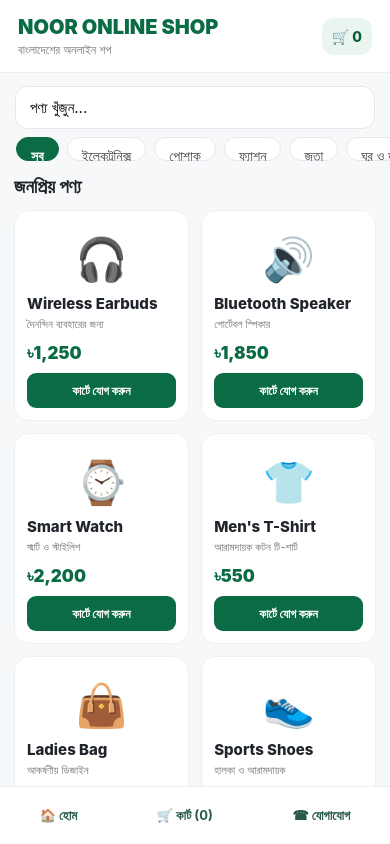
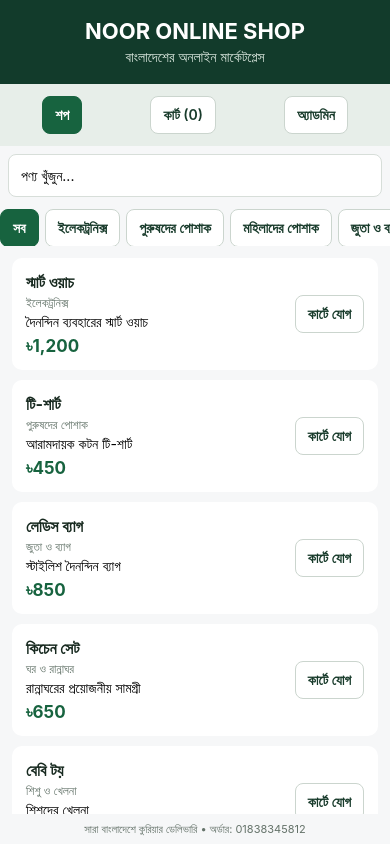
Before and after one commit to ritoj1994-sudo/NOOR-ONLINE-SHOP, a React Native app: screen / in a window 390 px wide. Built offline with nearby package versions, Linux system fonts and the light colour scheme.

Commit message:
Add files via upload

```diff
--- a/App.js
+++ b/App.js
@@ -1,150 +1,79 @@
-import React, { useMemo, useState } from "react";
-import {
-  SafeAreaView, View, Text, TextInput, ScrollView, TouchableOpacity,
-  StyleSheet, Alert, Linking
-} from "react-native";
-import { StatusBar } from "expo-status-bar";
+import React, {useEffect, useMemo, useState} from "react";
+import {SafeAreaView, View, Text, TextInput, TouchableOpacity, FlatList, ScrollView, Alert, Linking, StyleSheet} from "react-native";
+import AsyncStorage from "@react-native-async-storage/async-storage";
 
-const WHATSAPP = "01838345812";
-const PRODUCTS = [
-  { id: "1", name: "Wireless Earbuds", category: "ইলেকট্রনিক্স", price: 1250, emoji: "🎧", desc: "দৈনন্দিন ব্যবহারের জন্য" },
-  { id: "2", name: "Bluetooth Speaker", category: "ইলেকট্রনিক্স", price: 1850, emoji: "🔊", desc: "পোর্টেবল স্পিকার" },
-  { id: "3", name: "Smart Watch", category: "ইলেকট্রনিক্স", price: 2200, emoji: "⌚", desc: "স্মার্ট ও স্টাইলিশ" },
-  { id: "4", name: "Men's T-Shirt", category: "পোশাক", price: 550, emoji: "👕", desc: "আরামদায়ক কটন টি-শার্ট" },
-  { id: "5", name: "Ladies Bag", category: "ফ্যাশন", price: 1450, emoji: "👜", desc: "আকর্ষণীয় ডিজাইন" },
-  { id: "6", name: "Sports Shoes", category: "জুতা", price: 1950, emoji: "👟", desc: "হালকা ও আরামদায়ক" },
-  { id: "7", name: "LED Desk Lamp", category: "ঘর ও জীবন", price: 900, emoji: "💡", desc: "পড়ার টেবিলের জন্য" },
-  { id: "8", name: "Backpack", category: "ব্যাগ", price: 1100, emoji: "🎒", desc: "স্কুল ও ভ্রমণের জন্য" }
+const ORDER_PHONE = "01838345812";
+const CATEGORIES = ["সব", "ইলেকট্রনিক্স", "পুরুষদের পোশাক", "মহিলাদের পোশাক", "জুতা ও ব্যাগ", "কসমেটিকস", "ঘর ও রান্নাঘর", "খাবার ও গ্রোসারি", "শিশু ও খেলনা", "অন্যান্য"];
+const STARTER = [
+ {id:"1",name:"স্মার্ট ওয়াচ",price:"1200",category:"ইলেকট্রনিক্স",description:"দৈনন্দিন ব্যবহারের স্মার্ট ওয়াচ"},
+ {id:"2",name:"টি-শার্ট",price:"450",category:"পুরুষদের পোশাক",description:"আরামদায়ক কটন টি-শার্ট"},
+ {id:"3",name:"লেডিস ব্যাগ",price:"850",category:"জুতা ও ব্যাগ",description:"স্টাইলিশ দৈনন্দিন ব্যাগ"},
+ {id:"4",name:"কিচেন সেট",price:"650",category:"ঘর ও রান্নাঘর",description:"রান্নাঘরের প্রয়োজনীয় সামগ্রী"},
+ {id:"5",name:"বেবি টয়",price:"350",category:"শিশু ও খেলনা",description:"শিশুদের খেলনা"}
 ];
-const CATEGORIES = ["সব", "ইলেকট্রনিক্স", "পোশাক", "ফ্যাশন", "জুতা", "ঘর ও জীবন", "ব্যাগ"];
-const money = n => "৳" + Number(n).toLocaleString("en-BD");
+const money = n => "৳" + Number(n || 0).toLocaleString("en-BD");
 
 export default function App() {
-  const [query, setQuery] = useState("");
-  const [category, setCategory] = useState("সব");
-  const [cart, setCart] = useState({});
-  const [page, setPage] = useState("shop");
-  const [customer, setCustomer] = useState({ name: "", phone: "", address: "" });
+ const [products,setProducts] = useState(STARTER);
+ const [cart,setCart] = useState({});
+ const [category,setCategory] = useState("সব");
+ const [search,setSearch] = useState("");
+ const [page,setPage] = useState("shop");
+ const [name,setName] = useState("");
+ const [phone,setPhone] = useState("");
+ const [address,setAddress] = useState("");
+ const [payment,setPayment] = useState("ক্যাশ অন ডেলিভারি");
+ const [pName,setPName] = useState("");
+ const [pPrice,setPPrice] = useState("");
+ const [pCategory,setPCategory] = useState("অন্যান্য");
+ const [pDescription,setPDescription] = useState("");
 
-  const filtered = useMemo(() => PRODUCTS.filter(p =>
-    (category === "সব" || p.category === category) &&
-    (p.name.toLowerCase().includes(query.toLowerCase()) || p.category.includes(query))
-  ), [query, category]);
+ useEffect(()=>{(async()=>{
+   try {
+    const saved = await AsyncStorage.getItem("noor_products");
+    const savedCart = await AsyncStorage.getItem("noor_cart");
+    if(saved) setProducts(JSON.parse(saved));
+    if(savedCart) setCart(JSON.parse(savedCart));
+   } catch(e) {}
+ })();},[]);
+ useEffect(()=>{AsyncStorage.setItem("noor_products",JSON.stringify(products)).catch(()=>{});},[products]);
+ useEffect(()=>{AsyncStorage.setItem("noor_cart",JSON.stringify(cart)).catch(()=>{});},[cart]);
 
-  const count = Object.values(cart).reduce((a, b) => a + b, 0);
-  const total = PRODUCTS.reduce((sum, p) => sum + p.price * (cart[p.id] || 0), 0);
-  const add = id => setCart(old => ({ ...old, [id]: (old[id] || 0) + 1 }));
-  const remove = id => setCart(old => {
-    const next = { ...old };
-    if ((next[id] || 0) <= 1) delete next[id]; else next[id] -= 1;
-    return next;
-  });
+ const visible = useMemo(()=>products.filter(p=>(category==="সব"||p.category===category) && (p.name+" "+p.category).toLowerCase().includes(search.toLowerCase())),[products,category,search]);
+ const cartItems = products.filter(p=>cart[p.id]).map(p=>({...p,qty:cart[p.id]}));
+ const total = cartItems.reduce((s,p)=>s+Number(p.price)*p.qty,0);
+ const add = id=>setCart(c=>({...c,[id]:(c[id]||0)+1}));
+ const change = (id,d)=>setCart(c=>{const n={...c}; n[id]=(n[id]||0)+d; if(n[id]<=0) delete n[id]; return n;});
+ const order = async()=>{
+   if(!name.trim()||!phone.trim()||!address.trim()){Alert.alert("তথ্য প্রয়োজন","নাম, ফোন নম্বর ও ঠিকানা লিখুন।");return;}
+   if(!cartItems.length){Alert.alert("কার্ট খালি","আগে পণ্য যোগ করুন।");return;}
+   const lines=cartItems.map(p=>`${p.name} x ${p.qty} = ${money(Number(p.price)*p.qty)}`).join("\n");
+   const msg=`NOOR ONLINE SHOP অর্ডার\nনাম: ${name}\nফোন: ${phone}\nঠিকানা: ${address}\nপেমেন্ট: ${payment}\n\n${lines}\nমোট: ${money(total)}\n\nদয়া করে অর্ডার নিশ্চিত করুন।`;
+   const url=`https://wa.me/88${ORDER_PHONE}?text=${encodeURIComponent(msg)}`;
+   try { await Linking.openURL(url); } catch(e) { Alert.alert("সমস্যা","WhatsApp খুলতে পারেনি।"); }
+ };
+ const addProduct=()=>{
+   if(!pName.trim()||!pPrice.trim()||isNaN(Number(pPrice))){Alert.alert("সঠিক তথ্য দিন","পণ্যের নাম ও সঠিক দাম লিখুন।");return;}
+   setProducts(ps=>[{id:Date.now().toString(),name:pName.trim(),price:pPrice.trim(),category:pCategory,description:pDescription.trim()},...ps]);
+   setPName("");setPPrice("");setPDescription("");Alert.alert("যোগ হয়েছে","পণ্যটি এই ফোনে সংরক্ষিত হয়েছে।");
+ };
+ const removeProduct=id=>Alert.alert("পণ্য মুছবেন?","এই পণ্যটি তালিকা থেকে মুছে যাবে।",[{text:"না"},{text:"মুছুন",style:"destructive",onPress:()=>setProducts(ps=>ps.filter(p=>p.id!==id))}]);
 
-  const sendOrder = async () => {
-    if (!count) return Alert.alert("কার্ট খালি", "অর্ডার করার আগে পণ্য যোগ করুন।");
-    if (!customer.name.trim() || !customer.phone.trim() || !customer.address.trim()) {
-      return Alert.alert("তথ্য প্রয়োজন", "নাম, ফোন নম্বর ও ঠিকানা লিখুন।");
-    }
-    const lines = PRODUCTS.filter(p => cart[p.id]).map(p =>
-      `${p.name} x ${cart[p.id]} = ${money(p.price * cart[p.id])}`
-    ).join("\n");
-    const message = `NOOR ONLINE SHOP অর্ডার\nনাম: ${customer.name}\nফোন: ${customer.phone}\nঠিকানা: ${customer.address}\n\n${lines}\n\nমোট: ${money(total)}`;
-    const url = `https://wa.me/88${WHATSAPP}?text=${encodeURIComponent(message)}`;
-    try { await Linking.openURL(url); }
-    catch { Alert.alert("সমস্যা", "WhatsApp খুলতে পারছি না। পরে আবার চেষ্টা করুন।"); }
-  };
-
-  return (
-    <SafeAreaView style={styles.safe}>
-      <StatusBar style="dark" />
-      <View style={styles.header}>
-        <View>
-          <Text style={styles.brand}>NOOR ONLINE SHOP</Text>
-          <Text style={styles.tagline}>বাংলাদেশের অনলাইন শপ</Text>
-        </View>
-        <TouchableOpacity style={styles.cartBadge} onPress={() => setPage("cart")}>
-          <Text style={styles.cartText}>🛒 {count}</Text>
-        </TouchableOpacity>
-      </View>
-
-      {page === "shop" && <>
-        <View style={styles.searchWrap}>
-          <TextInput value={query} onChangeText={setQuery} placeholder="পণ্য খুঁজুন..." style={styles.search} />
-        </View>
-        <ScrollView horizontal showsHorizontalScrollIndicator={false} style={styles.categories}>
-          {CATEGORIES.map(c => <TouchableOpacity key={c} onPress={() => setCategory(c)}
-            style={[styles.chip, category === c && styles.chipActive]}>
-            <Text style={[styles.chipText, category === c && styles.chipTextActive]}>{c}</Text>
-          </TouchableOpacity>)}
-        </ScrollView>
-        <ScrollView contentContainerStyle={styles.productList}>
-          <Text style={styles.sectionTitle}>জনপ্রিয় পণ্য</Text>
-          <View style={styles.grid}>
-            {filtered.map(p => <View key={p.id} style={styles.product}>
-              <Text style={styles.emoji}>{p.emoji}</Text>
-              <Text style={styles.productName}>{p.name}</Text>
-              <Text style={styles.desc}>{p.desc}</Text>
-              <Text style={styles.price}>{money(p.price)}</Text>
-              <TouchableOpacity style={styles.addButton} onPress={() => add(p.id)}>
-                <Text style={styles.addText}>কার্টে যোগ করুন</Text>
-              </TouchableOpacity>
-            </View>)}
-          </View>
-          {!filtered.length && <Text style={styles.empty}>কোনো পণ্য পাওয়া যায়নি।</Text>}
-          <Text style={styles.note}>দ্রষ্টব্য: এখানে নমুনা পণ্য ও দাম দেওয়া আছে। বিক্রির আগে নিজের পণ্যের তথ্য বসাতে হবে।</Text>
-        </ScrollView>
-      </>}
-
-      {page === "cart" && <ScrollView contentContainerStyle={styles.content}>
-        <Text style={styles.sectionTitle}>আপনার কার্ট</Text>
-        {PRODUCTS.filter(p => cart[p.id]).map(p => <View key={p.id} style={styles.cartRow}>
-          <Text style={styles.cartItem}>{p.emoji} {p.name}{"\n"}{money(p.price)} × {cart[p.id]}</Text>
-          <View style={styles.qty}>
-            <TouchableOpacity onPress={() => remove(p.id)} style={styles.qtyBtn}><Text>−</Text></TouchableOpacity>
-            <Text>{cart[p.id]}</Text>
-            <TouchableOpacity onPress={() => add(p.id)} style={styles.qtyBtn}><Text>+</Text></TouchableOpacity>
-          </View>
-        </View>)}
-        {!count && <Text style={styles.empty}>আপনার কার্ট খালি।</Text>}
-        <Text style={styles.total}>সর্বমোট: {money(total)}</Text>
-        {!!count && <>
-          <Text style={styles.sectionTitle}>ডেলিভারির তথ্য</Text>
-          <TextInput style={styles.field} placeholder="আপনার নাম" value={customer.name} onChangeText={v => setCustomer({...customer, name:v})} />
-          <TextInput style={styles.field} placeholder="মোবাইল নম্বর" keyboardType="phone-pad" value={customer.phone} onChangeText={v => setCustomer({...customer, phone:v})} />
-          <TextInput style={[styles.field, styles.address]} placeholder="সম্পূর্ণ ঠিকানা" multiline value={customer.address} onChangeText={v => setCustomer({...customer, address:v})} />
-          <TouchableOpacity style={styles.orderButton} onPress={sendOrder}>
-            <Text style={styles.orderText}>WhatsApp-এ অর্ডার পাঠান</Text>
-          </TouchableOpacity>
-        </>}
-        <TouchableOpacity onPress={() => setPage("shop")} style={styles.backButton}><Text style={styles.backText}>← কেনাকাটা চালিয়ে যান</Text></TouchableOpacity>
-      </ScrollView>}
-
-      <View style={styles.footer}>
-        <TouchableOpacity onPress={() => setPage("shop")}><Text style={styles.footerText}>🏠 হোম</Text></TouchableOpacity>
-        <TouchableOpacity onPress={() => setPage("cart")}><Text style={styles.footerText}>🛒 কার্ট ({count})</Text></TouchableOpacity>
-        <TouchableOpacity onPress={() => Linking.openURL(`https://wa.me/88${WHATSAPP}`)}><Text style={styles.footerText}>☎ যোগাযোগ</Text></TouchableOpacity>
-      </View>
-    </SafeAreaView>
-  );
+ const btn=(label,onPress,active=false)=> <TouchableOpacity onPress={onPress} style={[styles.btn,active&&styles.active]}><Text style={[styles.btnText,active&&{color:"#fff"}]}>{label}</Text></TouchableOpacity>;
+ return <SafeAreaView style={styles.safe}>
+  <View style={styles.header}><Text style={styles.logo}>NOOR ONLINE SHOP</Text><Text style={styles.sub}>বাংলাদেশের অনলাইন মার্কেটপ্লেস</Text></View>
+  <View style={styles.nav}>{btn("শপ",()=>setPage("shop"),page==="shop")}{btn(`কার্ট (${Object.values(cart).reduce((a,b)=>a+b,0)})`,()=>setPage("cart"),page==="cart")}{btn("অ্যাডমিন",()=>setPage("admin"),page==="admin")}</View>
+  {page==="shop"&&<><TextInput style={styles.input} placeholder="পণ্য খুঁজুন..." value={search} onChangeText={setSearch}/><ScrollView horizontal showsHorizontalScrollIndicator={false} style={{maxHeight:48}}>{CATEGORIES.map(c=><View key={c} style={{marginRight:6}}>{btn(c,()=>setCategory(c),category===c)}</View>)}</ScrollView>
+   <FlatList data={visible} keyExtractor={p=>p.id} contentContainerStyle={{padding:12}} ListEmptyComponent={<Text style={styles.muted}>কোনো পণ্য পাওয়া যায়নি।</Text>} renderItem={({item})=><View style={styles.product}><View style={{flex:1}}><Text style={styles.productName}>{item.name}</Text><Text style={styles.muted}>{item.category}</Text><Text>{item.description}</Text><Text style={styles.price}>{money(item.price)}</Text></View>{btn("কার্টে যোগ",()=>add(item.id))}</View>}/>
+  </>}
+  {page==="cart"&&<ScrollView contentContainerStyle={{padding:14}}><Text style={styles.heading}>আপনার কার্ট</Text>{cartItems.map(p=><View key={p.id} style={styles.cartRow}><View style={{flex:1}}><Text style={styles.productName}>{p.name}</Text><Text>{money(p.price)} × {p.qty}</Text></View>{btn("−",()=>change(p.id,-1))}{btn("+",()=>change(p.id,1))}</View>)}<Text style={styles.total}>মোট: {money(total)}</Text>
+   <Text style={styles.heading}>ডেলিভারির তথ্য</Text><TextInput style={styles.input} placeholder="আপনার নাম" value={name} onChangeText={setName}/><TextInput style={styles.input} placeholder="মোবাইল নম্বর" keyboardType="phone-pad" value={phone} onChangeText={setPhone}/><TextInput style={[styles.input,{height:78}]} placeholder="সম্পূর্ণ ঠিকানা ও জেলা" multiline value={address} onChangeText={setAddress}/>
+   <Text style={styles.heading}>পেমেন্ট পদ্ধতি</Text>{["ক্যাশ অন ডেলিভারি","বিকাশ","নগদ"].map(x=><View key={x}>{btn(x,()=>setPayment(x),payment===x)}</View>)}<Text style={styles.muted}>বিকাশ/নগদের নম্বর দোকান কর্তৃপক্ষ যুক্ত করার পর পেমেন্ট করুন।</Text>{btn("WhatsApp-এ অর্ডার পাঠান",order,true)}
+  </ScrollView>}
+  {page==="admin"&&<ScrollView contentContainerStyle={{padding:14}}><Text style={styles.heading}>অ্যাডমিন — পণ্য ব্যবস্থাপনা</Text><Text style={styles.muted}>এটি বর্তমানে এই ডিভাইসের স্থানীয় অ্যাডমিন স্ক্রিন; অনলাইন লগইন নয়।</Text><TextInput style={styles.input} placeholder="পণ্যের নাম" value={pName} onChangeText={setPName}/><TextInput style={styles.input} placeholder="দাম (টাকা)" keyboardType="numeric" value={pPrice} onChangeText={setPPrice}/><TextInput style={styles.input} placeholder="বর্ণনা" value={pDescription} onChangeText={setPDescription}/><ScrollView horizontal>{CATEGORIES.filter(c=>c!=="সব").map(c=><View key={c} style={{marginRight:5}}>{btn(c,()=>setPCategory(c),pCategory===c)}</View>)}</ScrollView>{btn("নতুন পণ্য যোগ করুন",addProduct,true)}<Text style={styles.heading}>বর্তমান পণ্য ({products.length})</Text>{products.map(p=><View key={p.id} style={styles.cartRow}><View style={{flex:1}}><Text style={styles.productName}>{p.name}</Text><Text>{money(p.price)} · {p.category}</Text></View>{btn("মুছুন",()=>removeProduct(p.id))}</View>)}</ScrollView>}
+  <Text style={styles.footer}>সারা বাংলাদেশে কুরিয়ার ডেলিভারি • অর্ডার: {ORDER_PHONE}</Text>
+ </SafeAreaView>;
 }
-
-const styles = StyleSheet.create({
-  safe:{flex:1,backgroundColor:"#f7f8fa"},
-  header:{paddingHorizontal:18,paddingVertical:15,backgroundColor:"#fff",flexDirection:"row",justifyContent:"space-between",alignItems:"center",borderBottomWidth:1,borderColor:"#eee"},
-  brand:{fontSize:20,fontWeight:"900",color:"#0b6b45"},tagline:{fontSize:12,color:"#777",marginTop:3},
-  cartBadge:{backgroundColor:"#e9f5ee",padding:10,borderRadius:12},cartText:{fontWeight:"800",color:"#075c3a"},
-  searchWrap:{paddingHorizontal:15,paddingTop:13},search:{backgroundColor:"#fff",borderWidth:1,borderColor:"#e5e7eb",borderRadius:12,paddingHorizontal:14,paddingVertical:11,fontSize:15},
-  categories:{maxHeight:54,paddingLeft:12,marginTop:8},chip:{paddingHorizontal:14,paddingVertical:9,backgroundColor:"#fff",borderRadius:20,marginHorizontal:4,borderWidth:1,borderColor:"#e5e7eb"},
-  chipActive:{backgroundColor:"#0b6b45",borderColor:"#0b6b45"},chipText:{color:"#444"},chipTextActive:{color:"#fff",fontWeight:"700"},
-  productList:{padding:14,paddingBottom:28},sectionTitle:{fontSize:19,fontWeight:"800",color:"#20252b",marginBottom:12},grid:{flexDirection:"row",flexWrap:"wrap",justifyContent:"space-between"},
-  product:{width:"48.3%",backgroundColor:"#fff",borderRadius:15,padding:12,marginBottom:12,borderWidth:1,borderColor:"#edf0f2"},
-  emoji:{fontSize:42,textAlign:"center",paddingVertical:10},productName:{fontSize:15,fontWeight:"800",color:"#20252b"},desc:{fontSize:11,color:"#777",marginTop:4,minHeight:17},
-  price:{fontSize:17,fontWeight:"900",color:"#0b6b45",marginTop:9},addButton:{backgroundColor:"#0b6b45",paddingVertical:10,borderRadius:9,marginTop:10,alignItems:"center"},
-  addText:{color:"#fff",fontSize:12,fontWeight:"800"},empty:{textAlign:"center",color:"#777",padding:25},note:{fontSize:11,color:"#888",lineHeight:18,marginTop:8},
-  content:{padding:16,paddingBottom:35},cartRow:{backgroundColor:"#fff",borderRadius:12,padding:12,marginBottom:9,flexDirection:"row",justifyContent:"space-between",alignItems:"center"},
-  cartItem:{fontWeight:"700",lineHeight:23,color:"#333",flex:1},qty:{flexDirection:"row",alignItems:"center",gap:12},qtyBtn:{backgroundColor:"#edf5ef",paddingHorizontal:12,paddingVertical:7,borderRadius:8},
-  total:{fontSize:20,fontWeight:"900",textAlign:"right",color:"#0b6b45",marginVertical:18},field:{backgroundColor:"#fff",borderWidth:1,borderColor:"#e3e6e8",borderRadius:10,padding:13,marginBottom:10,fontSize:14},
-  address:{height:85,textAlignVertical:"top"},orderButton:{backgroundColor:"#16834f",padding:15,borderRadius:11,alignItems:"center",marginTop:4},orderText:{color:"#fff",fontWeight:"900",fontSize:15},
-  backButton:{padding:14,alignItems:"center"},backText:{color:"#0b6b45",fontWeight:"700"},footer:{height:58,backgroundColor:"#fff",borderTopWidth:1,borderColor:"#eee",flexDirection:"row",justifyContent:"space-around",alignItems:"center"},
-  footerText:{fontSize:13,fontWeight:"700",color:"#285b45"}
+const styles=StyleSheet.create({
+ safe:{flex:1,backgroundColor:"#f6f7f8"},header:{backgroundColor:"#123b2b",padding:18,alignItems:"center"},logo:{fontSize:22,fontWeight:"bold",color:"#fff"},sub:{color:"#dce9e0",marginTop:4},nav:{flexDirection:"row",justifyContent:"space-around",padding:8,backgroundColor:"#e7eee9"},btn:{backgroundColor:"#fff",borderWidth:1,borderColor:"#cbd5ce",borderRadius:8,paddingVertical:9,paddingHorizontal:12,marginVertical:4,alignItems:"center"},active:{backgroundColor:"#17633f",borderColor:"#17633f"},btnText:{fontWeight:"600",color:"#183b2b"},input:{backgroundColor:"#fff",borderWidth:1,borderColor:"#d7ded9",borderRadius:8,padding:12,margin:8},product:{backgroundColor:"#fff",padding:14,borderRadius:10,marginBottom:10,flexDirection:"row",alignItems:"center",gap:10},productName:{fontSize:16,fontWeight:"bold",color:"#182a20"},muted:{color:"#64746a",fontSize:12,marginVertical:3},price:{fontSize:17,fontWeight:"bold",color:"#17633f",marginTop:5},heading:{fontSize:19,fontWeight:"bold",marginVertical:12,color:"#123b2b"},cartRow:{backgroundColor:"#fff",padding:12,borderRadius:8,marginVertical:5,flexDirection:"row",alignItems:"center",gap:6},total:{fontSize:20,fontWeight:"bold",textAlign:"right",marginVertical:12},footer:{textAlign:"center",fontSize:11,color:"#65736a",padding:8}
 });
--- a/package.json
+++ b/package.json
@@ -6,9 +6,10 @@
   "scripts": {
     "start": "expo start",
     "android": "expo start --android",
-    "web": "expo start --web"
+    "ios": "expo start --ios"
   },
   "dependencies": {
+    "@react-native-async-storage/async-storage": "2.2.0",
     "expo": "~54.0.0",
     "expo-status-bar": "~3.0.0",
     "react": "19.1.0",
```
Also changed, not shown: app.json (+5 -3 lines), 1 other file (tests, documents, lock files or other folders).
